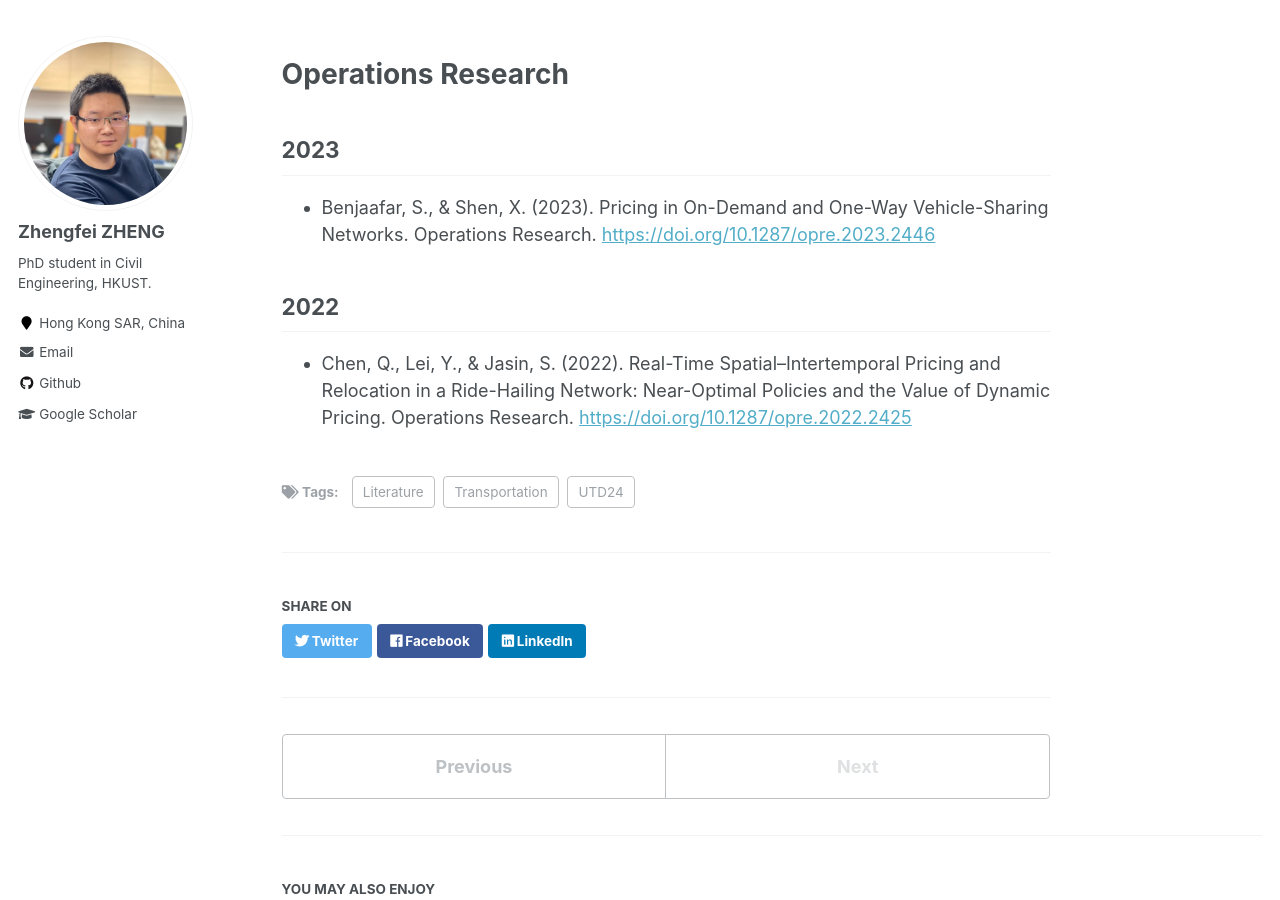
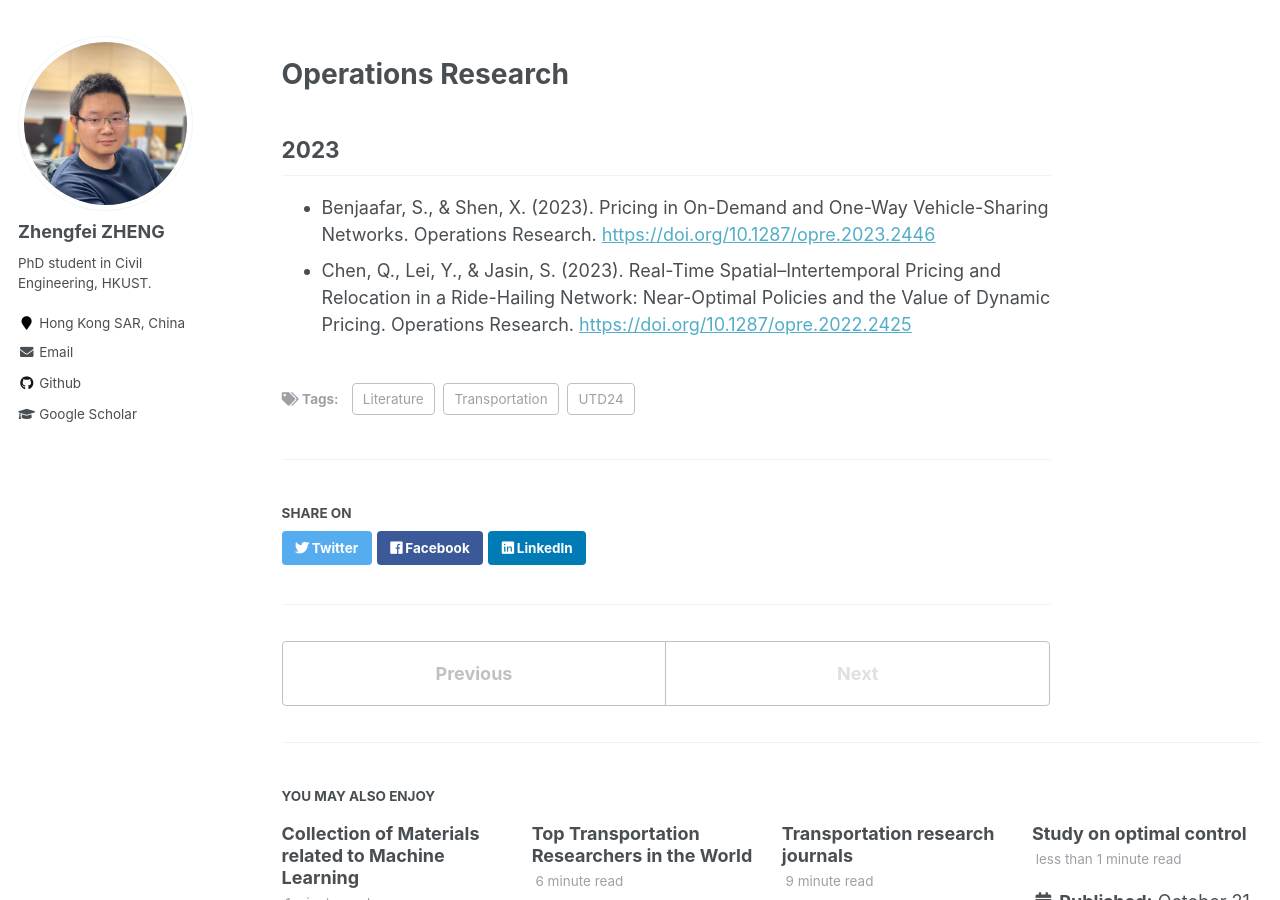
Before and after one commit to zf-z/zf-z.github.io, a Jekyll site: the page built from _posts/2023-04-26-UTD24-Transportation.md, in a window 1280 px wide and 900 px high, scrolled down 7357 px. Built offline with Jekyll 4.4.1, drawn with Linux system fonts in a browser that asks for light colours.

Commit message:
Update 2023-04-26-UTD24-Transportation.md

```diff
--- a/_posts/2023-04-26-UTD24-Transportation.md
+++ b/_posts/2023-04-26-UTD24-Transportation.md
@@ -120,6 +120,4 @@ The following list is updated from Ye Hongbo‘s [github repository](https://git
 # Operations Research
 ## 2023
 * Benjaafar, S., & Shen, X. (2023). Pricing in On-Demand and One-Way Vehicle-Sharing Networks. Operations Research. <https://doi.org/10.1287/opre.2023.2446>
-
-## 2022
-* Chen, Q., Lei, Y., & Jasin, S. (2022). Real-Time Spatial–Intertemporal Pricing and Relocation in a Ride-Hailing Network: Near-Optimal Policies and the Value of Dynamic Pricing. Operations Research. <https://doi.org/10.1287/opre.2022.2425>
+* Chen, Q., Lei, Y., & Jasin, S. (2023). Real-Time Spatial–Intertemporal Pricing and Relocation in a Ride-Hailing Network: Near-Optimal Policies and the Value of Dynamic Pricing. Operations Research. <https://doi.org/10.1287/opre.2022.2425>
```
